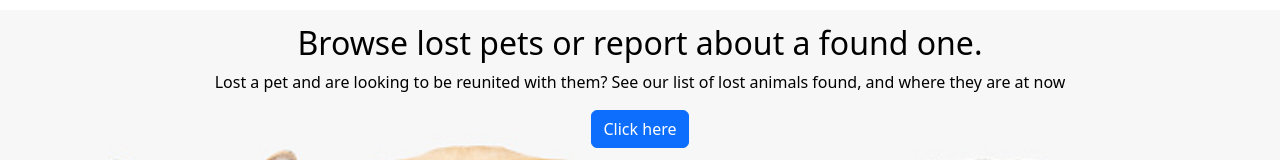
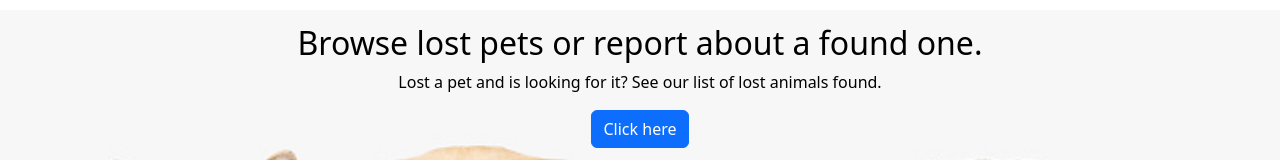
Before and after one commit to pethelp-website/final-project-pethelp, a React (Create React App) app in the folder frontend/: page / in a window 1280 px wide. Shown: the part 166-326 px from the top of the page. Built offline with nearby package versions, Linux system fonts and the light colour scheme.

Commit message:
change the text to a short one

```diff
--- a/frontend/src/components/home/mainhome/MainHome.jsx
+++ b/frontend/src/components/home/mainhome/MainHome.jsx
@@ -12,12 +12,11 @@ const MainHome = () => {
 
   return (
     <div>
-      <Carousel className="carousel" variant="dark">
-      <Carousel.Item className="item" md={4}>
+      <Carousel className="carousel" variant="dark" interval={10000}>
+        <Carousel.Item className="item" md={4}>
           <Carousel.Caption className="carousel-caption">
             <h2 className="h2-text" id="subtitle">Browse lost pets or report about a found one.</h2>
-            <p>Lost a pet and are looking to be reunited with them? See our list of lost animals
-              found, and where they are at now</p>
+            <p>Lost a pet and is looking for it? See our list of lost animals found.</p>
             <Button variant="primary" className='main-button' as={Link} to={"/missing-page"}>Click here</Button>
           </Carousel.Caption>
           <img
@@ -28,7 +27,7 @@ const MainHome = () => {
           />
         </Carousel.Item>
 
-        {isLoggedIn &&<Carousel.Item className="item">
+        {isLoggedIn && <Carousel.Item className="item">
           <img
             className="d-block w-100"
             src={findPet}
@@ -36,8 +35,7 @@ const MainHome = () => {
           />
           <Carousel.Caption className="carousel-caption">
             <h2 className="h2-text">Report a found pet</h2>
-            <p>If you have found a stray pet, you can submit your report to our database,
-              and help them reunite with their family.</p>
+            <p>If you have found a lost pet, submit your report here.</p>
             <Button variant="primary" as={Link} to={"/report-page"}>Click here</Button>
           </Carousel.Caption>
         </Carousel.Item> }
```
